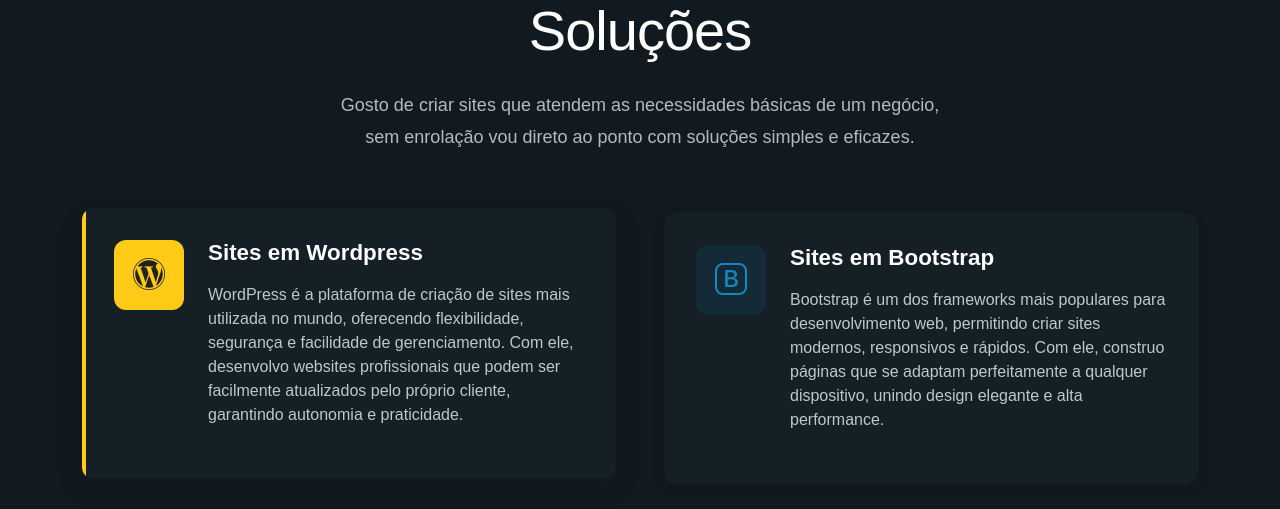
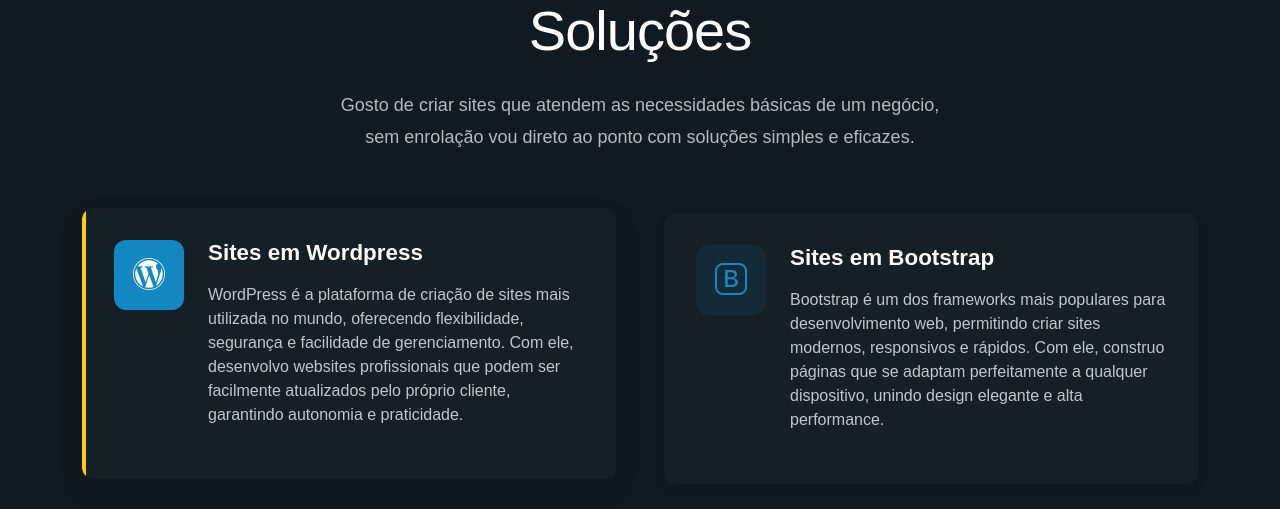
Before and after one commit to oliveirataquari/oliveirataquari.github.io, a PHP site: page / in a window 1280 px wide, with the pointer over the restyled element. Shown: the part 2702-3211 px from the top of the page. Run offline with PHP 8.4, Linux system fonts and the light colour scheme; some web fonts are replaced.

Commit message:
Update main.css

```diff
--- a/assets/css/main.css
+++ b/assets/css/main.css
@@ -1715,9 +1715,8 @@ section,
 }
 
 .services .service-item:hover .service-icon {
-  background-color: var(--amarelo-color);
-  /* color: var(--contrast-color); */
-  color:#222;
+  background-color: var(--accent-color);
+  color: var(--contrast-color);
   transform: rotateY(180deg);
 }
 
```
